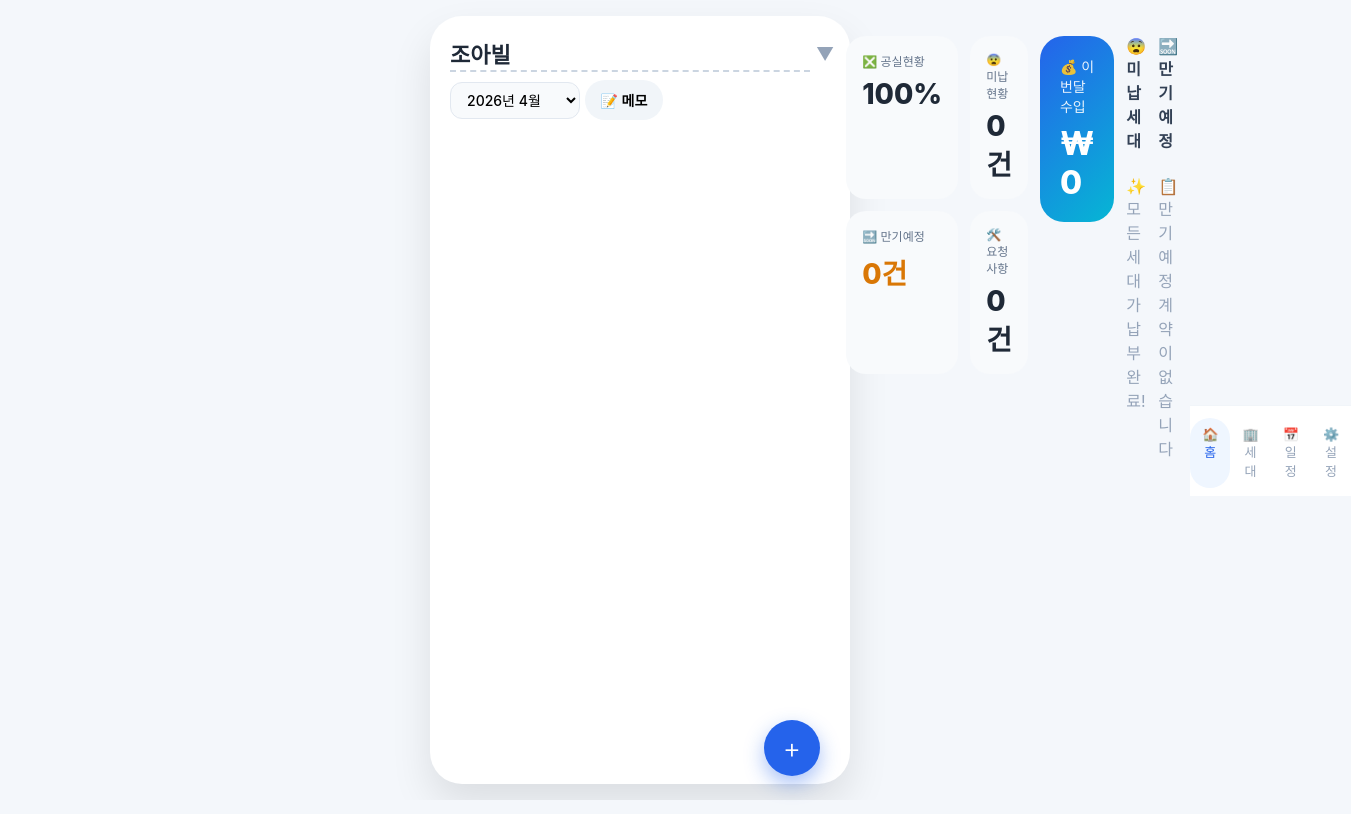
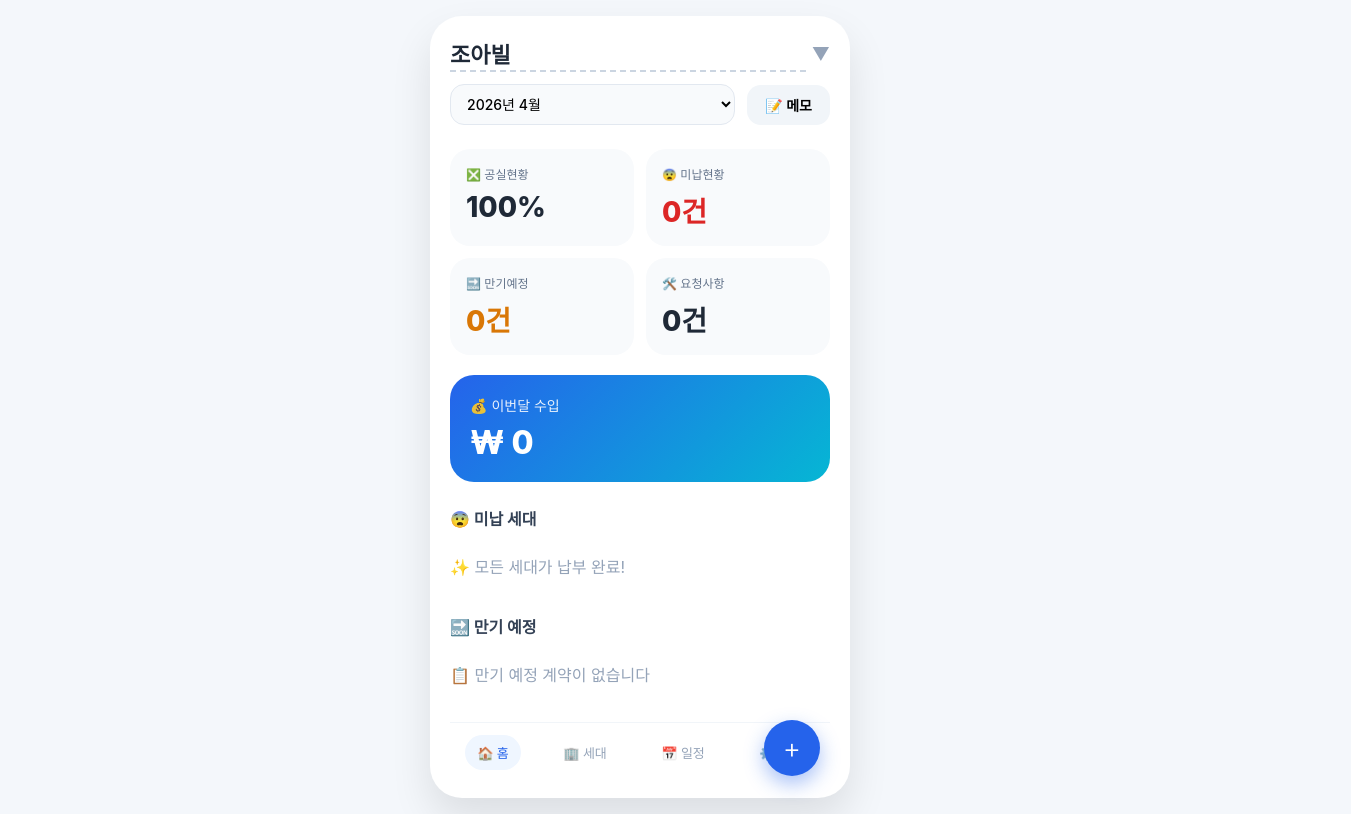
Before and after one commit to blackcore76/rent, a plain HTML site: page index.html in a window 1280 px wide. Shown: the whole page, 1351 px wide, since content can reach past the window. Drawn offline with Linux system fonts and the light colour scheme.

Commit message:
Update index.html

```diff
--- a/index.html
+++ b/index.html
@@ -37,24 +37,16 @@
       flex-direction: column;
     }
 
-    /* 헤더 - 수정됨 */
+    /* 헤더 - 수정됨: 한 줄 배치 */
     .header {
-      display: flex;
-      justify-content: space-between;
-      align-items: flex-start;
-      margin-bottom: 20px;
-      gap: 12px;
-    }
-
-    .building-section {
-      flex: 1;
+      margin-bottom: 24px;
     }
 
     .building-input-wrapper {
       display: flex;
       align-items: center;
       gap: 6px;
-      margin-bottom: 8px;
+      margin-bottom: 12px;
     }
 
     .building-name {
@@ -63,8 +55,6 @@
       background: none;
       border: none;
       padding: 4px 0;
-      font-size: 22px;
-      font-weight: 800;
       color: #1f2937;
       width: auto;
       min-width: 120px;
@@ -82,28 +72,30 @@
       color: #94a3b8;
     }
 
-    .month-selector {
-      margin-top: 4px;
+    /* 한 줄에 월별 선택 + 메모 버튼 */
+    .top-controls {
+      display: flex;
+      justify-content: space-between;
+      align-items: center;
+      gap: 12px;
     }
 
     .month-picker {
-      padding: 8px 12px;
-      border-radius: 12px;
+      flex: 1;
+      padding: 10px 12px;
+      border-radius: 14px;
       border: 1px solid #e2e8f0;
       background: #f8fafc;
       font-size: 14px;
       font-weight: 500;
       cursor: pointer;
-      width: auto;
-      min-width: 130px;
     }
 
-    /* 메모 버튼 - 우측 상단 독립 */
     .memo-btn {
       background: #f1f5f9;
       border: none;
-      padding: 10px 16px;
-      border-radius: 20px;
+      padding: 10px 18px;
+      border-radius: 14px;
       font-size: 14px;
       font-weight: 600;
       cursor: pointer;
@@ -304,13 +296,12 @@
 </head>
 <body>
   <div class="phone" id="app">
-    <!-- 헤더 - 수정됨: 메모 버튼 우측 상단 -->
+    <!-- 헤더: 건물명 -->
     <div class="header">
-      <div class="building-section">
-        <div class="building-input-wrapper">
-          <input type="text" id="buildingName" class="building-name" value="조아빌" maxlength="10">
-          <span class="dropdown-icon">▼</span>
-        </div>
+      <div class="building-input-wrapper">
+        <input type="text" id="buildingName" class="building-name" value="조아빌" maxlength="20">
+        <span class="dropdown-icon">▼</span>
+      </div>
 
       <!-- 한 줄: 월별 선택 + 메모 버튼 -->
       <div class="top-controls">
@@ -392,8 +383,8 @@
   <script type="module">
     // Firebase 설정 (실제 프로젝트로 교체 필요)
     import { initializeApp } from 'https://www.gstatic.com/firebasejs/11.0.1/firebase-app.js';
-    import { getFirestore, doc, setDoc, getDoc, collection, query, where, getDocs, updateDoc, deleteDoc } from 'https://www.gstatic.com/firebasejs/11.0.1/firebase-firestore.js';
-    import { getStorage, ref, uploadBytes, getDownloadURL } from 'https://www.gstatic.com/firebasejs/11.0.1/firebase-storage.js';
+    import { getFirestore } from 'https://www.gstatic.com/firebasejs/11.0.1/firebase-firestore.js';
+    import { getStorage } from 'https://www.gstatic.com/firebasejs/11.0.1/firebase-storage.js';
 
     // Firebase 구성 (여기에 실제 설정을 입력하세요)
     const firebaseConfig = {
@@ -456,12 +447,6 @@
     let unitsData = [];
     let currentTab = 'home';
 
-    // 날짜 포맷
-    const getCurrentYearMonth = () => {
-      const now = new Date();
-      return `${now.getFullYear()}-${String(now.getMonth() + 1).padStart(2, '0')}`;
-    };
-
     // 월 선택기 초기화
     const initMonthPicker = () => {
       const picker = document.getElementById('monthPicker');
@@ -515,12 +500,11 @@
       const vacancyRate = unitsData.length > 0 ? Math.round((vacantUnits.length / unitsData.length) * 100) : 0;
       document.getElementById('vacancyRate').innerHTML = `${vacancyRate}%`;
 
-      // 미납 계산 (isPaid가 false인 세대)
+      // 미납 계산
       const unpaidUnits = unitsData.filter(u => !u.isVacant && !u.isPaid);
       document.getElementById('unpaidCount').innerHTML = `${unpaidUnits.length}건`;
-      document.getElementById('unpaidCount').className = unpaidUnits.length > 0 ? 'danger' : '';
 
-      // 만기 예정 (계약종료일이 이번달 또는 다음달인 세대)
+      // 만기 예정
       const today = new Date();
       const endOfNextMonth = new Date(today.getFullYear(), today.getMonth() + 2, 0);
       const expiringUnits = unitsData.filter(u => {
@@ -530,11 +514,11 @@
       });
       document.getElementById('expiringCount').innerHTML = `${expiringUnits.length}건`;
 
-      // 요청사항 (requests 배열 길이)
+      // 요청사항
       const requestsCount = unitsData.reduce((sum, u) => sum + (u.requests?.length || 0), 0);
       document.getElementById('requestCount').innerHTML = `${requestsCount}건`;
 
-      // 이번달 수입 (임대료 합계, 미납 제외? 실제로는 납부된 금액)
+      // 이번달 수입
       const totalRent = unitsData.filter(u => !u.isVacant && u.isPaid).reduce((sum, u) => sum + (u.rent || 0), 0);
       document.getElementById('monthlyIncome').innerHTML = `₩ ${totalRent.toLocaleString()}`;
 
@@ -613,7 +597,6 @@
         } else if (tab === 'settings') {
           showSettings();
         } else {
-          // 홈 화면 보여주기
           document.querySelectorAll('.cards, .income-card, .section').forEach(el => {
             if (el.parentElement === document.getElementById('app')) {
               el.style.display = '';
@@ -627,7 +610,6 @@
 
     // 세대 관리 화면
     const showUnitManagement = () => {
-      // 간단히 모달로 표시 (실제로는 별도 페이지로)
       const unitModal = document.getElementById('unitModal');
       const unitFormDiv = document.getElementById('unitForm');
       unitFormDiv.innerHTML = `
@@ -650,7 +632,6 @@
       `;
       unitModal.classList.add('active');
 
-      // 수정 버튼 이벤트
       document.querySelectorAll('.editUnitBtn').forEach(btn => {
         btn.addEventListener('click', (e) => {
           const unitId = btn.dataset.id;
@@ -668,7 +649,7 @@
 
             saveUnitsData();
             updateDashboard();
-            showUnitManagement(); // 새로고침
+            showUnitManagement();
           }
         });
       });
@@ -680,7 +661,6 @@
 
     // 캘린더 표시
     const showCalendar = () => {
-      // 홈 화면 숨기고 캘린더 표시
       document.querySelectorAll('.cards, .income-card, .section').forEach(el => {
         if (el.parentElement === document.getElementById('app')) {
           el.style.display = 'none';
@@ -696,7 +676,6 @@
       }
       calendarDiv.style.display = 'block';
 
-      // 간단한 캘린더 표시
       const moveEvents = unitsData.filter(u => u.moveInDate || u.moveOutDate);
       calendarDiv.innerHTML = `
         <h3 style="margin-bottom:16px;">📅 입주/퇴실 일정</h3>
@@ -777,13 +756,9 @@
       });
     };
 
-    // FAB 버튼 (빠른 세대 추가/수정)
+    // FAB 버튼
     document.getElementById('fabBtn').addEventListener('click', () => {
-      if (currentTab === 'units') {
-        showUnitManagement();
-      } else {
-        showUnitManagement();
-      }
+      showUnitManagement();
     });
 
     // 초기화
```
